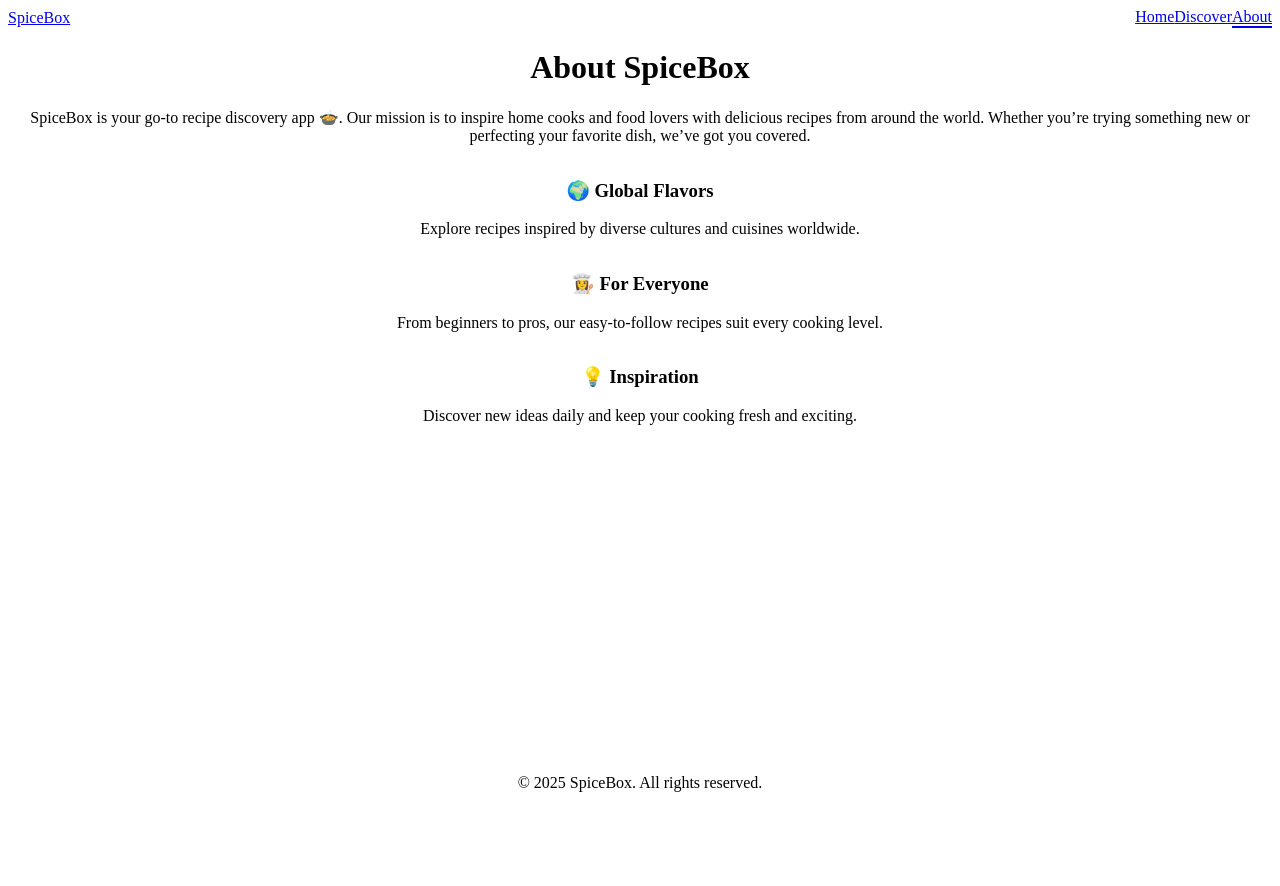
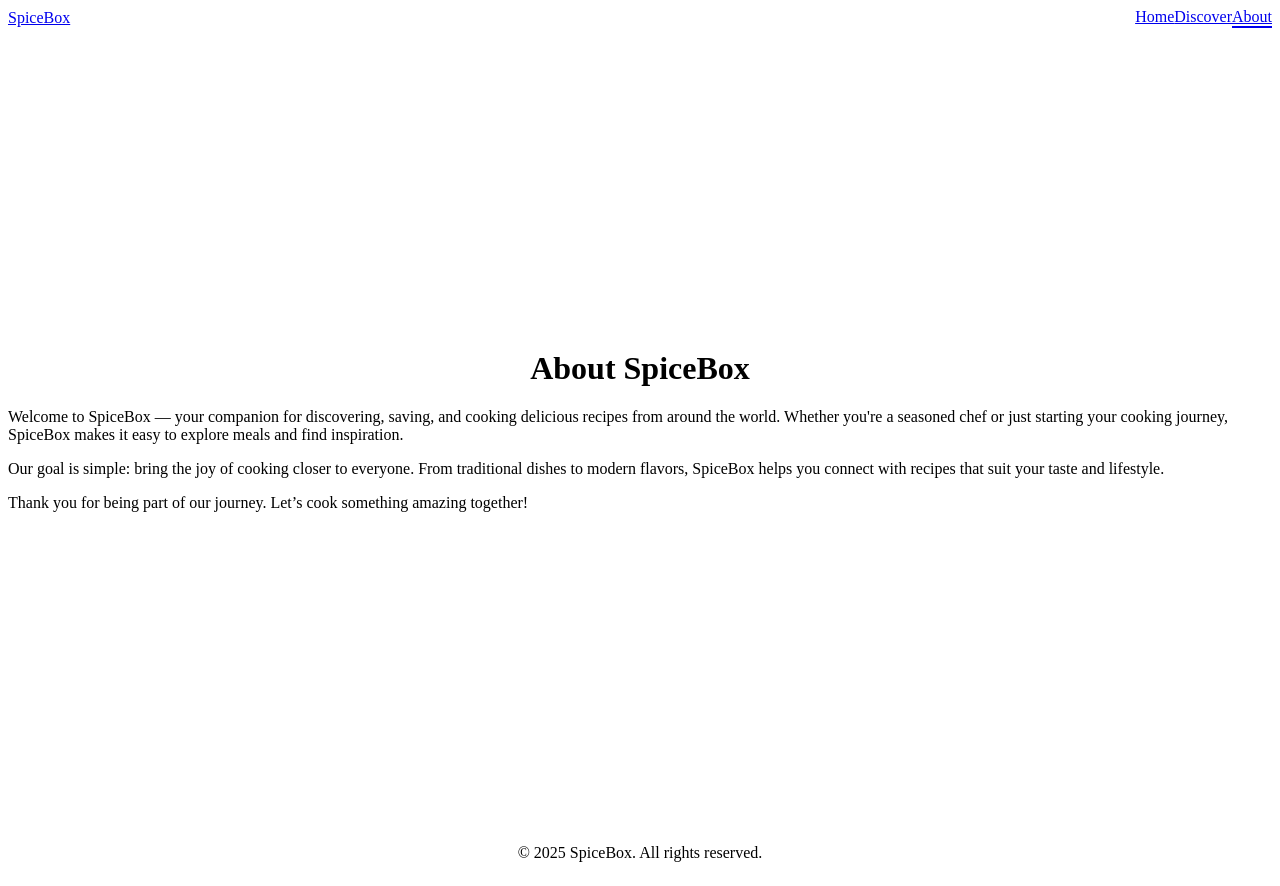
Before and after one commit to Jerrycontop/spicebox-recipe-app, a React (Vite) app: page /about in a window 1280 px wide. Before the commit the page ends 816 px from the top, so only its background shows below. Built offline with nearby package versions, Linux system fonts and the light colour scheme.

Commit message:
Styled Recipe Detail page to match Figma design

```diff
--- a/src/pages/AboutPage.jsx
+++ b/src/pages/AboutPage.jsx
@@ -1,37 +1,27 @@
-// src/pages/AboutPage.jsx
-export default function AboutPage() {
+// src/pages/About.jsx
+export default function About() {
   return (
-    <div className="max-w-6xl mx-auto px-4 py-12">
-      <h1 className="text-4xl font-bold mb-6 text-center text-gray-800">
-        About <span className="text-orange-500">SpiceBox</span>
-      </h1>
-      <p className="text-lg text-gray-600 leading-relaxed mb-8 text-center">
-        SpiceBox is your go-to recipe discovery app 🍲. Our mission is to inspire home cooks
-        and food lovers with delicious recipes from around the world. Whether you’re
-        trying something new or perfecting your favorite dish, we’ve got you covered.
-      </p>
-
-      <div className="grid md:grid-cols-3 gap-8 text-center">
-        <div className="bg-white p-6 rounded-xl shadow-md hover:shadow-lg transition">
-          <h3 className="text-xl font-semibold mb-2 text-orange-500">🌍 Global Flavors</h3>
-          <p className="text-gray-600">
-            Explore recipes inspired by diverse cultures and cuisines worldwide.
-          </p>
-        </div>
-
-        <div className="bg-white p-6 rounded-xl shadow-md hover:shadow-lg transition">
-          <h3 className="text-xl font-semibold mb-2 text-orange-500">👩‍🍳 For Everyone</h3>
-          <p className="text-gray-600">
-            From beginners to pros, our easy-to-follow recipes suit every cooking level.
-          </p>
-        </div>
-
-        <div className="bg-white p-6 rounded-xl shadow-md hover:shadow-lg transition">
-          <h3 className="text-xl font-semibold mb-2 text-orange-500">💡 Inspiration</h3>
-          <p className="text-gray-600">
-            Discover new ideas daily and keep your cooking fresh and exciting.
-          </p>
-        </div>
+    <div className="min-h-screen bg-gray-50 flex items-center justify-center px-6 py-12">
+      <div className="max-w-4xl bg-white rounded-2xl shadow-lg p-10">
+        <h1 className="text-3xl font-bold text-orange-500 mb-6 text-center">
+          About SpiceBox
+        </h1>
+        <p className="text-gray-700 leading-relaxed mb-4 text-lg">
+          Welcome to <span className="font-semibold text-orange-500">SpiceBox</span> —
+          your companion for discovering, saving, and cooking delicious recipes
+          from around the world. Whether you're a seasoned chef or just starting
+          your cooking journey, SpiceBox makes it easy to explore meals and find
+          inspiration.
+        </p>
+        <p className="text-gray-700 leading-relaxed mb-4 text-lg">
+          Our goal is simple: bring the joy of cooking closer to everyone. From
+          traditional dishes to modern flavors, SpiceBox helps you connect with
+          recipes that suit your taste and lifestyle.
+        </p>
+        <p className="text-gray-700 leading-relaxed text-lg">
+          Thank you for being part of our journey. Let’s cook something amazing
+          together!
+        </p>
       </div>
     </div>
   );
--- a/src/pages/RecipeDetail.jsx
+++ b/src/pages/RecipeDetail.jsx
@@ -1,102 +1,107 @@
+import { useEffect, useState } from "react";
 import { useParams } from "react-router-dom";
-import { useState, useEffect } from "react";
 
-const RecipeDetail = () => {
+export default function RecipeDetail() {
   const { id } = useParams();
   const [recipe, setRecipe] = useState(null);
+  const [loading, setLoading] = useState(true);
+  const [portion, setPortion] = useState(1);
+  const [spicyLevel, setSpicyLevel] = useState(1); // 1 = Mild, 5 = Hot
 
   useEffect(() => {
-    fetch(`https://www.themealdb.com/api/json/v1/1/lookup.php?i=${id}`)
-      .then((res) => res.json())
-      .then((data) => {
-        if (data.meals) setRecipe(data.meals[0]);
-      });
+    async function fetchRecipe() {
+      try {
+        const res = await fetch(
+          `https://www.themealdb.com/api/json/v1/1/lookup.php?i=${id}`
+        );
+        const data = await res.json();
+        setRecipe(data.meals[0]);
+      } catch (err) {
+        console.error(err);
+      } finally {
+        setLoading(false);
+      }
+    }
+    fetchRecipe();
   }, [id]);
 
-  if (!recipe) return <p className="text-center mt-10 text-gray-600">Loading recipe...</p>;
-
-  // Collect ingredients + measures into a clean array
-  const ingredients = Array.from({ length: 20 })
-    .map((_, i) => {
-      const ingredient = recipe[`strIngredient${i + 1}`];
-      const measure = recipe[`strMeasure${i + 1}`];
-      return ingredient ? `${ingredient} - ${measure}` : null;
-    })
-    .filter(Boolean);
-
-  // Split instructions into paragraphs
-  const instructions = recipe.strInstructions
-    .split(/\r?\n/)
-    .filter((line) => line.trim() !== "");
+  if (loading) return <p className="text-center p-6">Loading recipe...</p>;
+  if (!recipe) return <p className="text-center p-6">Recipe not found.</p>;
 
   return (
-    <div className="max-w-6xl mx-auto p-6">
-      {/* Title */}
-      <h1 className="text-4xl font-bold mb-4 text-gray-900 text-center lg:text-left">
-        {recipe.strMeal}
-      </h1>
-
-      {/* Tags */}
-      <div className="flex flex-wrap justify-center lg:justify-start gap-3 mb-10">
-        <span className="bg-green-100 text-green-700 px-4 py-1 rounded-full text-sm font-medium">
-          {recipe.strCategory}
-        </span>
-        <span className="bg-blue-100 text-blue-700 px-4 py-1 rounded-full text-sm font-medium">
-          {recipe.strArea}
-        </span>
+    <div className="max-w-2xl mx-auto bg-white p-6 rounded-xl shadow-md">
+      {/* Image + Title */}
+      <div className="flex flex-col items-center">
+        <img
+          src={recipe.strMealThumb}
+          alt={recipe.strMeal}
+          className="rounded-xl w-64 h-48 object-cover mb-4"
+        />
+        <h1 className="text-2xl font-bold mb-2 text-center">
+          {recipe.strMeal}
+        </h1>
       </div>
 
-      {/* Two-column layout */}
-      <div className="grid grid-cols-1 lg:grid-cols-2 gap-10 items-start">
-        {/* Left: Image */}
+      {/* Rating + Time */}
+      <div className="flex items-center justify-center text-gray-600 mb-3">
+        <span className="mr-2">⭐ 4.9</span>
+        <span className="ml-2">⏱ 26 mins</span>
+      </div>
+
+      {/* Description */}
+      <p className="text-gray-700 text-center mb-6">
+        {recipe.strInstructions.slice(0, 150)}...
+      </p>
+
+      {/* Spicy + Portion */}
+      <div className="flex items-center justify-between mb-6">
+        {/* Spicy Slider */}
         <div>
-          <img
-            src={recipe.strMealThumb}
-            alt={recipe.strMeal}
-            className="w-full h-96 object-cover rounded-2xl shadow-lg"
+          <p className="font-semibold mb-1">Spicy</p>
+          <input
+            type="range"
+            min="1"
+            max="5"
+            value={spicyLevel}
+            onChange={(e) => setSpicyLevel(e.target.value)}
+            className="w-32 accent-red-500"
           />
+          <div className="flex justify-between text-xs mt-1">
+            <span className="text-green-600">Mild</span>
+            <span className="text-red-600">Hot</span>
+          </div>
         </div>
 
-        {/* Right: Details */}
-        <div className="space-y-8">
-          {/* Ingredients */}
-          <div className="bg-gray-50 rounded-xl p-6 shadow-sm">
-            <h2 className="text-2xl font-semibold mb-4 text-gray-900">🧾 Ingredients</h2>
-            <ul className="list-disc list-inside text-gray-700 space-y-1">
-              {ingredients.map((ing, idx) => (
-                <li key={idx}>{ing}</li>
-              ))}
-            </ul>
-          </div>
-
-          {/* Instructions */}
-          <div className="bg-gray-50 rounded-xl p-6 shadow-sm">
-            <h2 className="text-2xl font-semibold mb-4 text-gray-900">👨‍🍳 Instructions</h2>
-            <div className="text-gray-700 leading-relaxed space-y-4">
-              {instructions.map((line, idx) => (
-                <p key={idx}>{line}</p>
-              ))}
-            </div>
+        {/* Portion Counter */}
+        <div>
+          <p className="font-semibold mb-1">Portion</p>
+          <div className="flex items-center gap-2">
+            <button
+              onClick={() => setPortion((p) => Math.max(1, p - 1))}
+              className="px-3 py-1 bg-gray-200 rounded-lg text-lg"
+            >
+              −
+            </button>
+            <span className="font-semibold text-lg">{portion}</span>
+            <button
+              onClick={() => setPortion((p) => p + 1)}
+              className="px-3 py-1 bg-gray-200 rounded-lg text-lg"
+            >
+              +
+            </button>
           </div>
         </div>
       </div>
 
-      {/* YouTube Video */}
-      {recipe.strYoutube && (
-        <div className="mt-14">
-          <h2 className="text-2xl font-semibold mb-5 text-gray-900">🎥 Watch Tutorial</h2>
-          <div className="aspect-w-16 aspect-h-9">
-            <iframe
-              className="w-full h-[500px] rounded-2xl shadow-md"
-              src={`https://www.youtube.com/embed/${recipe.strYoutube.split("v=")[1]}`}
-              title="Recipe Video"
-              allowFullScreen
-            ></iframe>
-          </div>
-        </div>
-      )}
+      {/* Price + Order Button */}
+      <div className="flex justify-between items-center mt-6">
+        <button className="bg-red-500 text-white px-4 py-2 rounded-xl font-bold">
+          $ 8.24
+        </button>
+        <button className="bg-black text-white px-6 py-3 rounded-xl font-bold">
+          ORDER NOW
+        </button>
+      </div>
     </div>
   );
-};
-
-export default RecipeDetail;
+}
```
